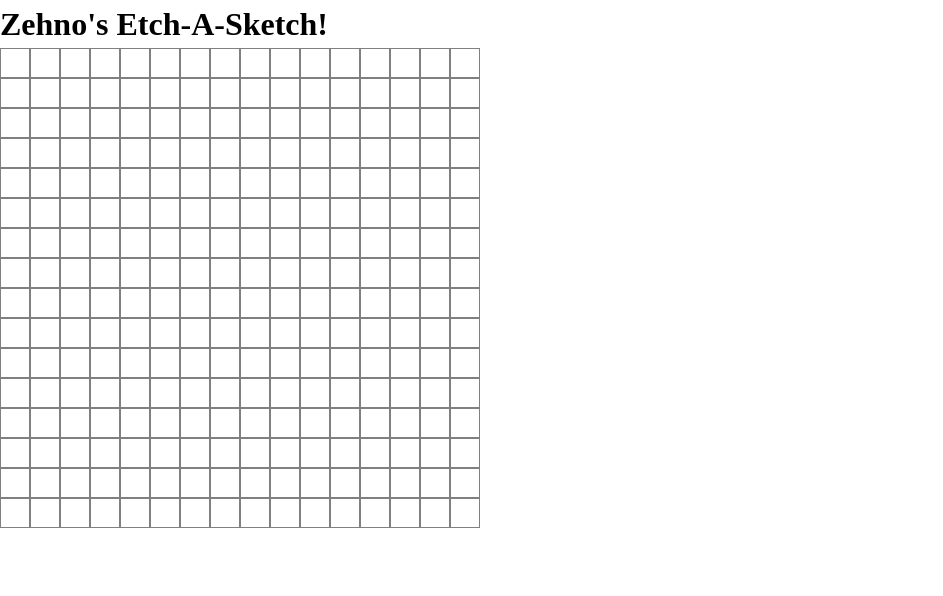
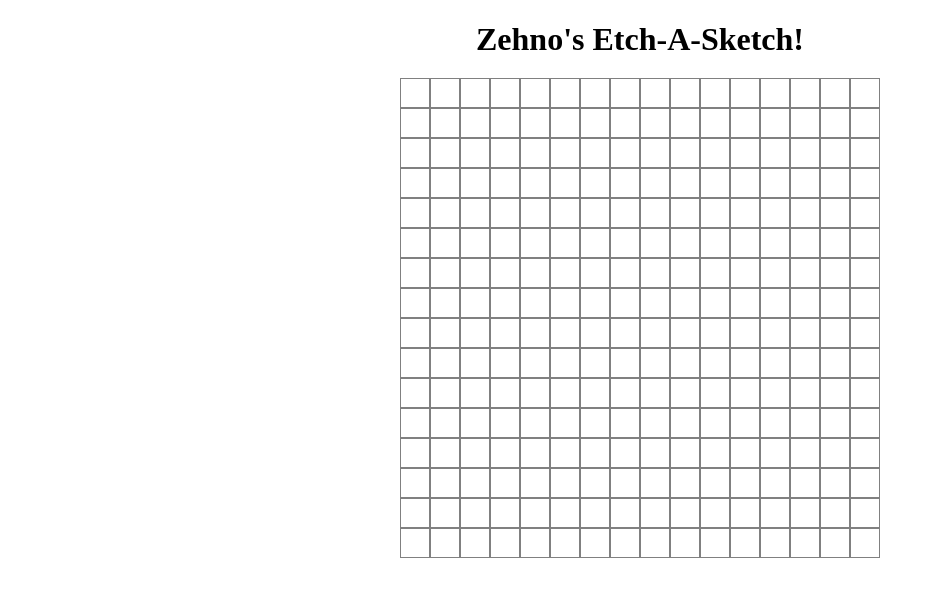
Before and after one commit to Zehnooo/TOP-Etch-A-Sketch, a plain HTML site: page index.html in a window 1280 px wide. Shown: the whole page, without its empty margins (0-943 px from the left). Drawn offline with Linux system fonts and the light colour scheme.

Commit message:
updated styling and added a better way to calculate the grid size if resizing is ever needed

```diff
--- a/script.js
+++ b/script.js
@@ -1,8 +1,11 @@
 const grid = document.querySelector(".grid-container");
+let defaultGridSize = 16
+let tileCount = Math.pow(defaultGridSize, 2);
 
 const colors = ["rgba(250, 231, 235, .1)","rgba(255, 212, 229, .1)","rgba(212, 255, 234, .1)","rgba(238, 203, 255, .1)","rgba(254, 255, 163, .1)","rgba(219, 220, 255, .1)"];
 
-for (i = 0; i < 16 * 16; i++) {
+
+for (i = 0; i < tileCount; i++) {
   const tile = document.createElement("div");
   tile.classList.add("tile");
   grid.appendChild(tile);
--- a/styles.css
+++ b/styles.css
@@ -75,11 +75,27 @@ h6 {
 }
 /* End Reset */
 
+body {
+  margin: 0 auto;
+  padding: 0;
+}
+
+.info-container {
+  margin: 15px auto;
+  display: flex;
+  align-items: center;
+  justify-content: center;
+  text-align: center;
+}
+
 .grid-container {
   width: 480px;
-  height: 400px;
+  height: max-content;
   display: flex;
   flex-flow: row wrap;
+  margin: 0 auto;
+  padding: 0;
+  gap: 0;
 }
 
 .tile {
@@ -87,4 +103,6 @@ h6 {
   background: none;
   width: 30px;
   height: 30px;
+  margin: 0;
+  padding: 0;
 }
```
